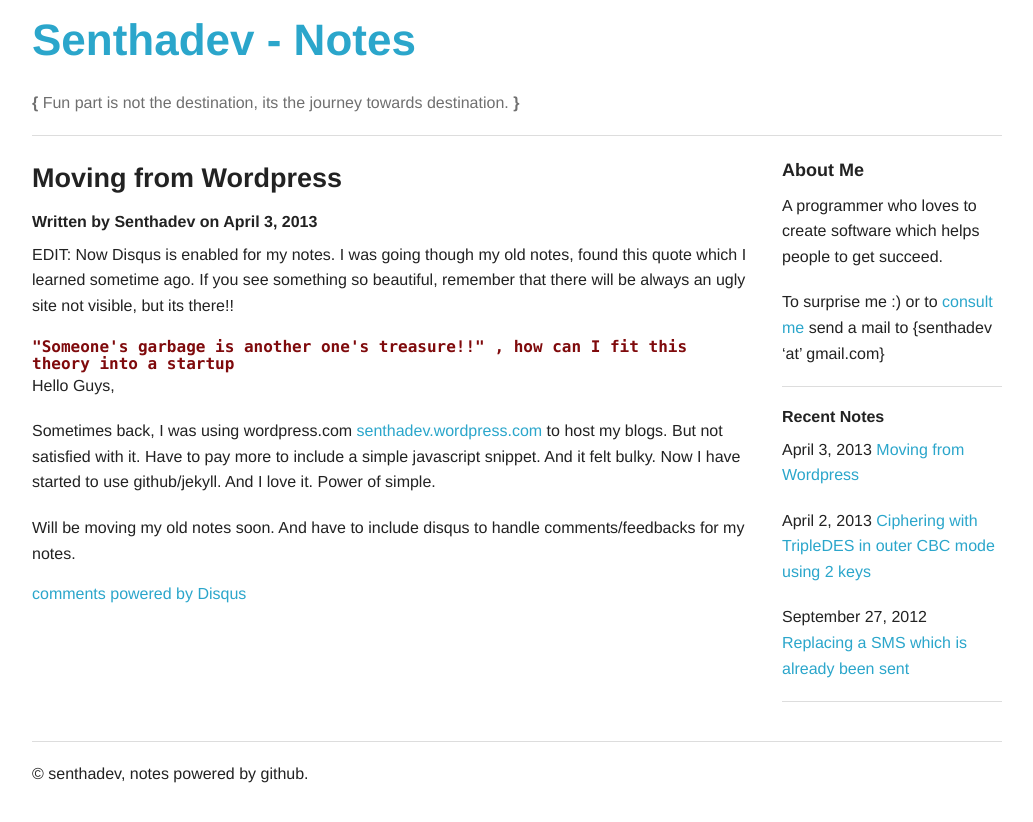
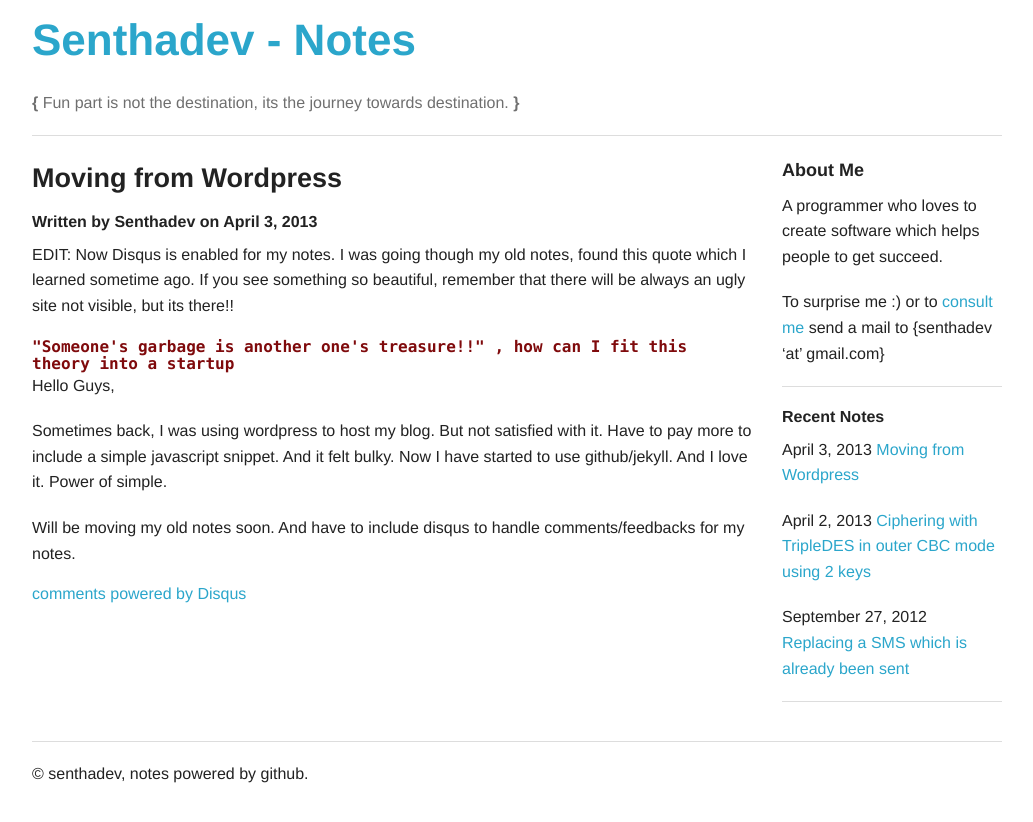
Before and after one commit to senthadev/senthadev.github.com, a Jekyll site: the page built from _posts/2013-04-03-Moving-from-Wordpress.md, in a window 1280 px wide. Shown: the top 822 px of the page, without its empty margins (123-1156 px from the left). Built offline with Jekyll 4.4.1, drawn with Linux system fonts in a browser that asks for light colours; Markdown is read by kramdown in place of the engine named in the settings; comment, search, counter and statistics services are not loaded.

Commit message:
updated.

```diff
--- a/_posts/2013-04-03-Moving-from-Wordpress.md
+++ b/_posts/2013-04-03-Moving-from-Wordpress.md
@@ -12,7 +12,7 @@ I was going though my old notes, found this quote which I learned sometime ago.
 
 Hello Guys,
 
-Sometimes back, I was using wordpress.com [senthadev.wordpress.com](http://senthadev.wordpress.com) to host my blogs.
+Sometimes back, I was using wordpress to host my blog.
 But not satisfied with it. Have to pay more to include a simple javascript snippet. And it felt bulky. Now I have started to use
 github/jekyll. And I love it. Power of simple.
 
```
